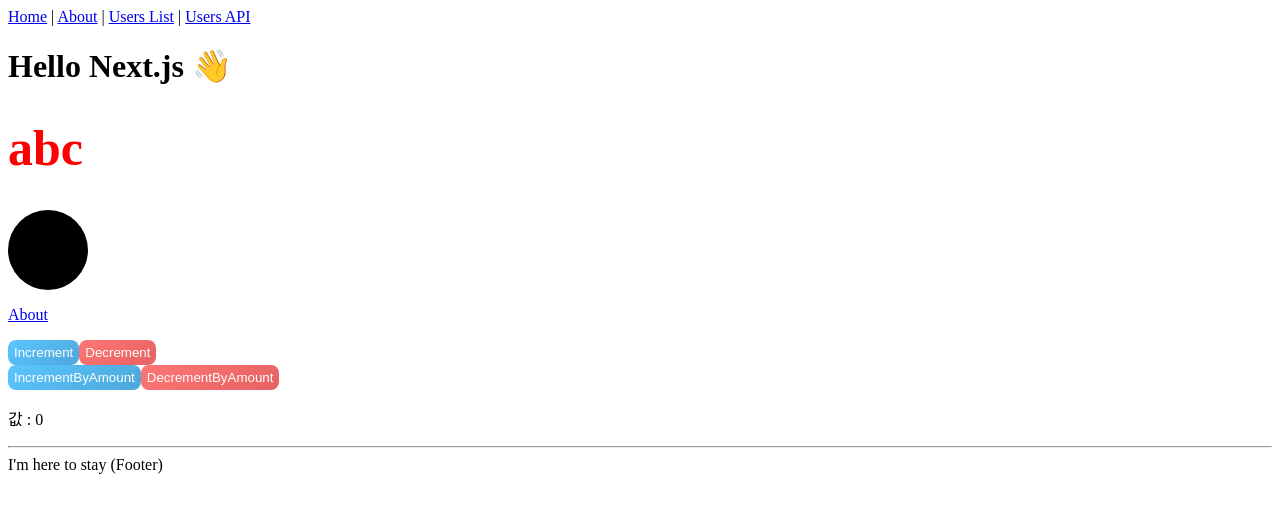
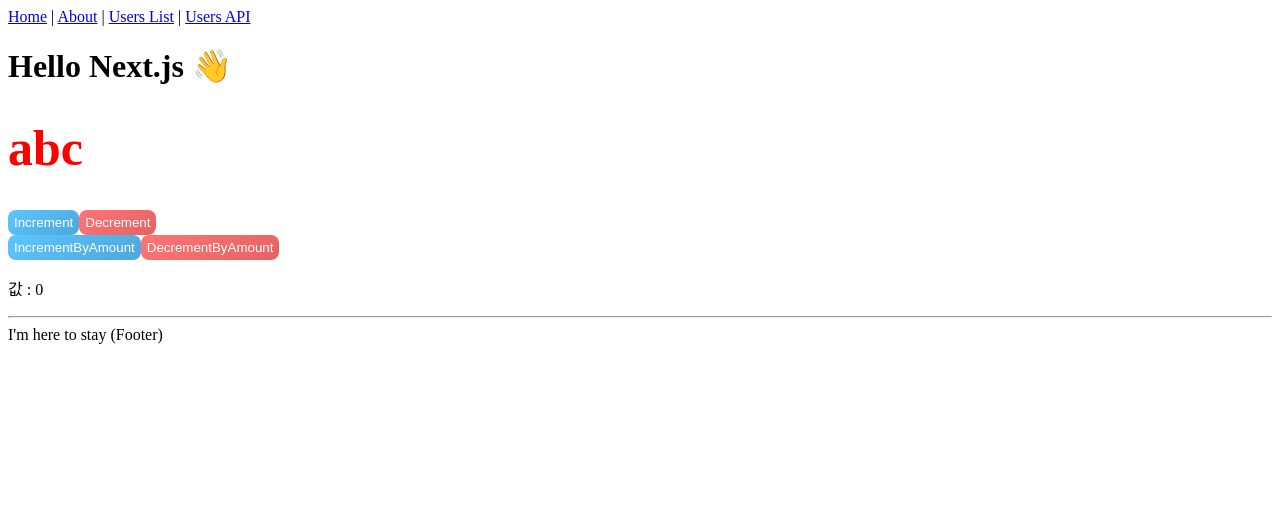
Before and after one commit to algo2000/SeIf, a Next.js app in the folder seif-app/: page / in a window 1280 px wide. Shown: the top 512 px of the page. Built offline with nearby package versions, Linux system fonts and the light colour scheme.

Commit message:
fix styled component

```diff
--- a/seif-app/components/Layout.tsx
+++ b/seif-app/components/Layout.tsx
@@ -9,6 +9,11 @@
 
 const Layout = ({ children, title = 'This is the default title' }: Props) => (
   <div>
+    <Head>
+      <title>{title}</title>
+      <meta charSet="utf-8" />
+      <meta name="viewport" content="initial-scale=1.0, width=device-width" />
+    </Head>
     <header>
       <nav>
         <Link href="/">
--- a/seif-app/pages/index.tsx
+++ b/seif-app/pages/index.tsx
@@ -9,24 +9,11 @@
   font-size: 50px;
 `
 
-const Circle = styled.div`
-  width: 5rem;
-  height: 5rem;
-  background: black;
-  border-radius: 50%;
-`;
-
 const IndexPage = () => {
   return (
   <Layout title="Home | Next.js + TypeScript Example">
     <h1>Hello Next.js 👋</h1>
     <Title>abc</Title>
-    <Circle />
-    <p>
-      <Link href="/about">
-        <a>About</a>
-      </Link>
-    </p>
     <Counter/>
   </Layout>
 )}
```
